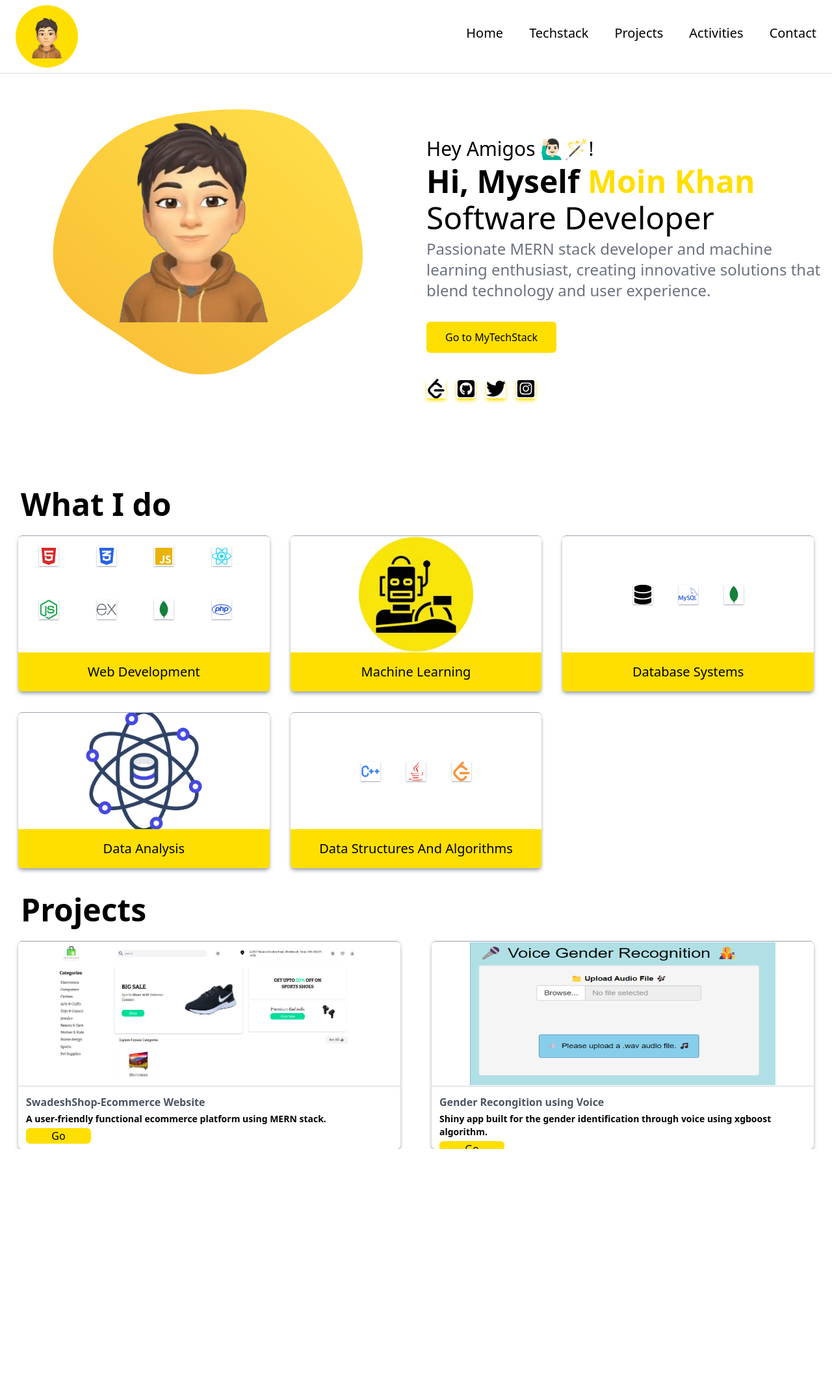
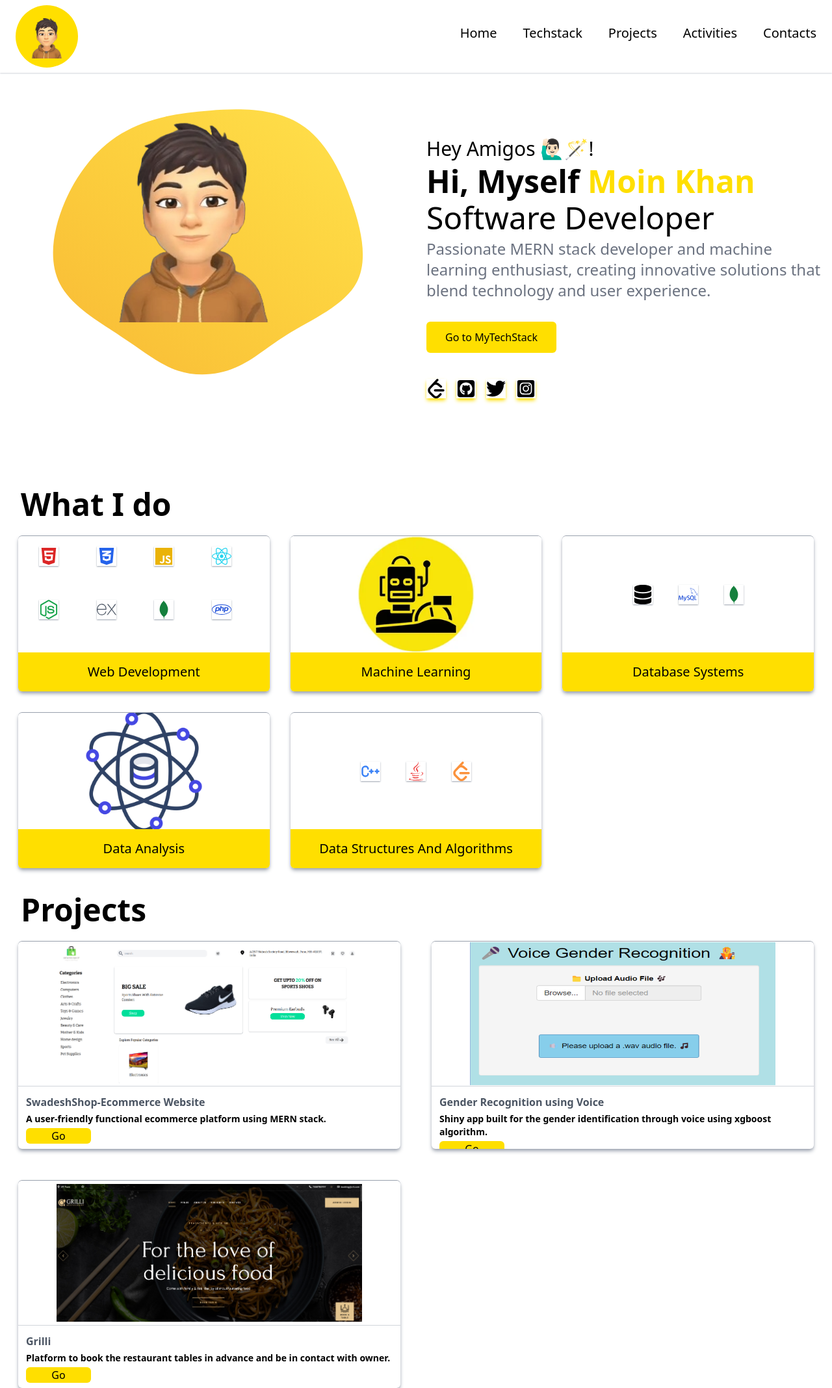
Before and after one commit to bhaktisb/portfolio, a React (Create React App) app: page / in a window 1280 px wide. Shown: the whole page at 65% size. Before the commit the page ends 1768 px from the top, so only its background shows below. Built offline with nearby package versions, Linux system fonts and the light colour scheme.

Commit message:
added links and anchor to projects

```diff
--- a/package.json
+++ b/package.json
@@ -11,6 +11,7 @@
     "react-dom": "^18.3.1",
     "react-icons": "^5.2.1",
     "react-scripts": "5.0.1",
+    "react-scroll": "^1.9.0",
     "react-simple-animate": "^3.5.2",
     "web-vitals": "^2.1.4"
   },
--- a/src/components/Hero.jsx
+++ b/src/components/Hero.jsx
@@ -17,7 +17,7 @@ const Hero = () => {
   }, [svgBase64]);
 
   return (
-    <div className="w-full flex flex-col md:flex-row items-center md:justify-between">
+    <div className="w-full flex flex-col md:flex-row items-center md:justify-between" id='hero'>
       {/* Left part */}
       <div className="md:w-[50%] flex justify-center items-center">
         <motion.div
--- a/src/components/Navbar.jsx
+++ b/src/components/Navbar.jsx
@@ -1,6 +1,7 @@
 import profileImage from "../assets/img/m.png";
 import { useState } from "react";
 import { AiOutlineClose, AiOutlineMenu } from 'react-icons/ai';
+import { Link } from "react-scroll";
 
 const Navbar = () => {
   const [nav, setNav] = useState(false);
@@ -14,11 +15,66 @@ const Navbar = () => {
         <img src={profileImage} alt="Profile" className="h-[85%]" />
       </div>
       <ul className="hidden md:flex gap-10 justify-center text-xl items-center mt-[-10px]">
-        <li className="hover:text-[#ffdf00] hover:scale-105 duration-100">Home</li>
-        <li className="hover:text-[#ffdf00] hover:scale-105 duration-100">Techstack</li>
-        <li className="hover:text-[#ffdf00] hover:scale-105 duration-100">Projects</li>
-        <li className="hover:text-[#ffdf00] hover:scale-105 duration-100">Activities</li>
-        <li className="hover:text-[#ffdf00] hover:scale-105 duration-100">Contact</li>
+        <li className="hover:text-[#ffdf00] hover:scale-105 duration-100">
+        <Link
+                activeClass="active"
+                to="hero"
+                spy={true}
+                smooth={true}
+                offset={-70}
+                duration={500}
+              >
+                Home
+              </Link>
+        </li>
+        <li className="hover:text-[#ffdf00] hover:scale-105 duration-100">
+        <Link
+                activeClass="active"
+                to="techstack"
+                spy={true}
+                smooth={true}
+                offset={-70}
+                duration={500}
+              >
+                Techstack
+              </Link>
+        </li>
+        <li className="hover:text-[#ffdf00] hover:scale-105 duration-100">
+          <Link
+                activeClass="active"
+                to="projects"
+                spy={true}
+                smooth={true}
+                offset={-70}
+                duration={500}
+              >
+                Projects
+              </Link>
+              </li>
+        <li className="hover:text-[#ffdf00] hover:scale-105 duration-100">
+        <Link
+                activeClass="active"
+                to="activities"
+                spy={true}
+                smooth={true}
+                offset={-70}
+                duration={500}
+              >
+                Activities
+              </Link>
+        </li>
+        <li className="hover:text-[#ffdf00] hover:scale-105 duration-100">
+        <Link
+                activeClass="active"
+                to="contact"
+                spy={true}
+                smooth={true}
+                offset={-70}
+                duration={500}
+              >
+                Contacts
+              </Link>
+        </li>
       </ul>
       <div onClick={handleNav} className="block md:hidden">
         {nav ? <AiOutlineClose className="mt-2 ml-3 text-3xl font-extrabold" /> : <AiOutlineMenu className="mt-2 ml-3 text-3xl font-extrabold" />}
@@ -28,11 +84,62 @@ const Navbar = () => {
         <img src={profileImage} alt="Profile" className="h-[90%]" />
       </div>
         <ul className= "p-4">
-        <li className="hover:text-[#ffdf00] hover:scale-105 duration-100 mb-6">Home</li>
-        <li className="hover:text-[#ffdf00] hover:scale-105 duration-100 mb-6">Techstack</li>
-        <li className="hover:text-[#ffdf00] hover:scale-105 duration-100 mb-6">Projects</li>
-        <li className="hover:text-[#ffdf00] hover:scale-105 duration-100 mb-6">Activities</li>
-        <li className="hover:text-[#ffdf00] hover:scale-105 duration-100 mb-6">Contact</li>
+        <li className="hover:text-[#ffdf00] hover:scale-105 duration-100 mb-6">
+        <Link
+                activeClass="active"
+                to="hero"
+                spy={true}
+                smooth={true}
+                offset={-70}
+                duration={500}
+              >
+                Home
+              </Link>
+        </li>
+        <li className="hover:text-[#ffdf00] hover:scale-105 duration-100 mb-6"><Link
+                activeClass="active"
+                to="techstack"
+                spy={true}
+                smooth={true}
+                offset={-70}
+                duration={500}
+              >
+                Techstack
+              </Link></li>
+        <li className="hover:text-[#ffdf00] hover:scale-105 duration-100 mb-6"><Link
+                activeClass="active"
+                to="projects"
+                spy={true}
+                smooth={true}
+                offset={-70}
+                duration={500}
+              >
+                Projects
+              </Link></li>
+        <li className="hover:text-[#ffdf00] hover:scale-105 duration-100 mb-6">
+        <Link
+                activeClass="active"
+                to="activities"
+                spy={true}
+                smooth={true}
+                offset={-70}
+                duration={500}
+              >
+                Activities
+              </Link>
+        </li>
+        <li className="hover:text-[#ffdf00] hover:scale-105 duration-100 mb-6">
+        <Link
+                activeClass="active"
+                to="contact"
+                spy={true}
+                smooth={true}
+                offset={-70}
+                duration={500}
+              >
+                Contacts
+              </Link>
+        </li>
         </ul>
       </div>
     </div>
--- a/src/components/Projects.jsx
+++ b/src/components/Projects.jsx
@@ -1,17 +1,33 @@
-import swadeshshop from "../assets/img/swadeshshop.png"
-import genderrecognition from "../assets/img/gender.png"
+import swadeshshop from "../assets/img/swadeshshop.png";
+import genderrecognition from "../assets/img/gender.png";
+import grilli from "../assets/img/grilli.png";
+
 const Projects = () => {
-  return ( <div className="w-full px-4 mt-10">
-    <h1 className="pb-6 md:text-5xl sm:text-4xl text-3xl font-semibold ml-4">Projects</h1>
+  return (
+    <div className="w-full px-4 mt-10" id="projects">
+      <h1 className="pb-6 md:text-5xl sm:text-4xl text-3xl font-semibold ml-4">
+        Projects
+      </h1>
       <div className="md:grid md:grid-cols-2 gap-12 px-3 flex flex-col">
         <div className="bg-white shadow-md shadow-gray-400 h-60 md:h-80 rounded-md overflow-hidden border-t border-t-gray-400 hover:scale-105 duration-300">
           <div className="w-full h-[70%] relative flex justify-center items-center overflow-hidden border-b border-b-gray-300">
             <img src={swadeshshop} alt="" className="w-[80%]" />
           </div>
           <div className="w-full h-[30%] p-3">
-        <h2 className=" text-md font-semibold text-gray-600 mb-1">SwadeshShop-Ecommerce Website</h2>
-        <p className="hidden md:text-sm font-semibold md:block mb-1">A user-friendly functional ecommerce platform using MERN stack.</p>
-        <button className="bg-[#ffdf00] w-[100px] rounded-md font-medium  mx-auto  text-black">Go</button>
+            <h2 className="text-md font-semibold text-gray-600 mb-1">
+              SwadeshShop-Ecommerce Website
+            </h2>
+            <p className="hidden md:text-sm font-semibold md:block mb-1">
+              A user-friendly functional ecommerce platform using MERN stack.
+            </p>
+            <a
+              href="https://swadeshshop.netlify.app/"
+              target="_blank"
+              rel="noopener noreferrer"
+              className="inline-block bg-[#ffdf00] w-[100px] rounded-md font-medium text-center text-black"
+            >
+              <button className="w-full h-full">Go</button>
+            </a>
           </div>
         </div>
         <div className="bg-white shadow-md shadow-gray-400 h-60 md:h-80 rounded-md overflow-hidden border-t border-t-gray-400 hover:scale-105 duration-300">
@@ -19,14 +35,41 @@ const Projects = () => {
             <img src={genderrecognition} alt="" className="w-[80%]" />
           </div>
           <div className="w-full h-[30%] p-3">
-        <h2 className=" text-md font-semibold text-gray-600 mb-1">Gender Recongition using Voice</h2>
-        <p className="hidden md:text-sm font-semibold md:block mb-1">Shiny app built for the gender identification through voice using xgboost algorithm.</p>
-        <button className="bg-[#ffdf00] w-[100px] rounded-md font-medium  mx-auto  text-black">Go</button>
+            <h2 className="text-md font-semibold text-gray-600 mb-1">
+              Gender Recognition using Voice
+            </h2>
+            <p className="hidden md:text-sm font-semibold md:block mb-1">
+              Shiny app built for the gender identification through voice using
+              xgboost algorithm.
+            </p>
+            <button className="bg-[#ffdf00] w-[100px] rounded-md font-medium mx-auto text-black">
+              Go
+            </button>
           </div>
         </div>
-
+        <div className="bg-white shadow-md shadow-gray-400 h-60 md:h-80 rounded-md overflow-hidden border-t border-t-gray-400 hover:scale-105 duration-300">
+          <div className="w-full h-[70%] relative flex justify-center items-center overflow-hidden border-b border-b-gray-300">
+            <img src={grilli} alt="" className="w-[80%]" />
           </div>
-  </div> );
-}
+          <div className="w-full h-[30%] p-3">
+            <h2 className="text-md font-semibold text-gray-600 mb-1">Grilli</h2>
+            <p className="hidden md:text-sm font-semibold md:block mb-1">
+              Platform to book the restaurant tables in advance and be in
+              contact with owner.
+            </p>
+            <a
+              href="https://grillin.000webhostapp.com/"
+              target="_blank"
+              rel="noopener noreferrer"
+              className="inline-block bg-[#ffdf00] w-[100px] rounded-md font-medium text-center text-black"
+            >
+              <button className="w-full h-full">Go</button>
+            </a>
+          </div>
+        </div>
+      </div>
+    </div>
+  );
+};
 
 export default Projects;
--- a/src/components/TechStack.jsx
+++ b/src/components/TechStack.jsx
@@ -10,7 +10,7 @@ import datascience from "../assets/img/data.png";
 
 const TechStack = () => {
   return (
-    <div className="w-full px-4 mt-10">
+    <div className="w-full px-4 mt-10" id="techstack">
       <h1 className="pb-6 md:text-5xl sm:text-4xl text-3xl font-semibold ml-4">What I do</h1>
       <div className="md:grid md:grid-cols-3 gap-8 px-3 flex flex-col">
         {/* web developer */}
```
Also changed, not shown: src/assets/img/grilli.png (added), 1 other file (tests, documents, lock files or other folders). Lines whose indentation alone changed are shown as unchanged.
